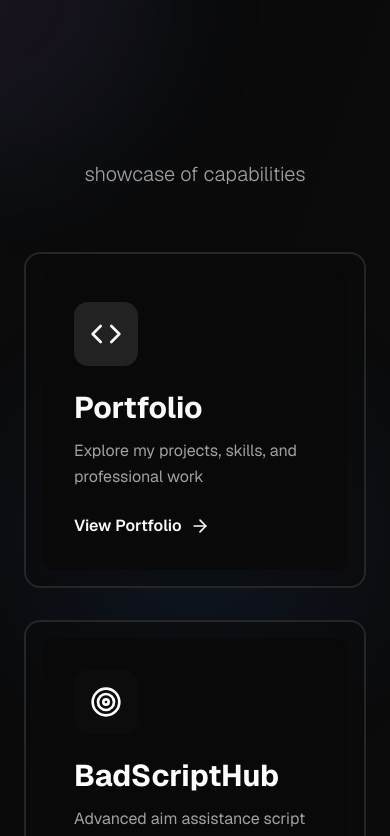
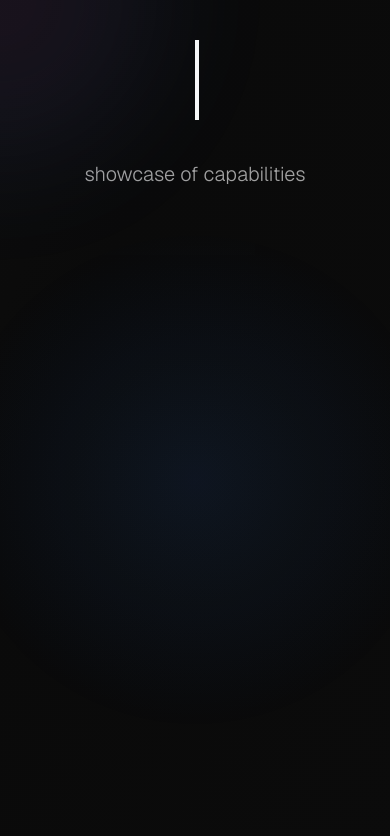
Before and after one commit to froumes/austinxyz.lol, a Next.js app: page / in a window 390 px wide. Shown: the top 836 px of the page. Built offline with nearby package versions, Linux system fonts and the light colour scheme.

Commit message:
Add scroll animations to HomePage and BadScriptHubPage, enhancing user experience with animated elements on scroll. Introduced a reusable ScrollAnimatedElement component for consistent animation behavior across pages.

```diff
--- a/app/badscripthub/page.tsx
+++ b/app/badscripthub/page.tsx
@@ -1,6 +1,7 @@
 "use client"
 
 import { useState, useEffect, useRef, useMemo } from "react"
+import { useScrollAnimation } from "@/hooks/use-scroll-animation"
 import {
   Crosshair,
   Eye,
@@ -220,6 +221,33 @@ export default function BadScriptHubPage() {
   const [copied, setCopied] = useState(false)
 
   const loadstring = 'loadstring(game:HttpGet("https://raw.githubusercontent.com/froumes/austinxyz.lol/main/badscripthub/loader.lua"))()'
+
+  // Scroll animation component
+  function ScrollAnimatedElement({
+    children,
+    delay = 0,
+    className = "scroll-fade-up"
+  }: {
+    children: React.ReactNode
+    delay?: number
+    className?: string
+  }) {
+    const { ref, isVisible } = useScrollAnimation({
+      threshold: 0.1,
+      rootMargin: "0px 0px -50px 0px",
+      triggerOnce: true,
+      delay
+    })
+
+    return (
+      <div
+        ref={ref as React.RefObject<HTMLDivElement>}
+        className={`scroll-animate ${className} ${isVisible ? "visible" : ""}`}
+      >
+        {children}
+      </div>
+    )
+  }
 
   const navItems = [
     { icon: Crosshair, label: "Aim", active: true },
@@ -1342,13 +1370,12 @@ export default function BadScriptHubPage() {
           ].map((feature, i) => {
             const FeatureIcon = feature.icon
             return (
+              <ScrollAnimatedElement key={i} delay={i * 100} className="scroll-scale">
               <div
-                key={i}
-                className="backdrop-blur-sm rounded-xl p-6 transition-all duration-500 hover:scale-105 hover:shadow-xl animate-fade-in-up"
+                className="backdrop-blur-sm rounded-xl p-6 transition-all duration-500 hover:scale-105 hover:shadow-xl"
                 style={{
                   backgroundColor: currentTheme.SurfaceColor.replace("rgb", "rgba").replace(")", ", 0.5)"),
                   border: "1px solid " + currentTheme.BorderColor,
-                  animationDelay: String((i + 6) * 100) + "ms",
                 }}
                 onMouseEnter={(e) => {
                   e.currentTarget.style.borderColor = currentTheme.AccentColor
@@ -1390,16 +1417,18 @@ export default function BadScriptHubPage() {
                   {feature.desc}
                 </p>
               </div>
+              </ScrollAnimatedElement>
             )
           })}
         </div>
 
         {/* Scripts Section */}
+        <ScrollAnimatedElement delay={200} className="scroll-fade-up">
         <div
-          className="max-w-6xl mx-auto mb-16 animate-fade-in-up animation-delay-600"
+          className="max-w-6xl mx-auto mb-16"
         >
           <h2
-            className="text-4xl md:text-5xl font-black mb-12 text-center transition-colors duration-[1000ms] ease-in-out animate-fade-in-up"
+            className="text-4xl md:text-5xl font-black mb-12 text-center transition-colors duration-[1000ms] ease-in-out"
             style={{
               color: currentTheme.TextColor,
               transition: "color 1s cubic-bezier(0.4, 0, 0.2, 1)",
@@ -1455,13 +1484,12 @@ export default function BadScriptHubPage() {
             ].map((script, i) => {
               const IconComponent = script.icon
               return (
+              <ScrollAnimatedElement key={i} delay={i * 50} className="scroll-fade-up">
               <div
-                key={i}
-                className="group relative backdrop-blur-sm rounded-2xl p-6 border-2 transition-all duration-500 hover:scale-[1.02] hover:-translate-y-2 animate-scale-in hover-lift"
+                className="group relative backdrop-blur-sm rounded-2xl p-6 border-2 transition-all duration-500 hover:scale-[1.02] hover:-translate-y-2 hover-lift"
                 style={{
                   backgroundColor: currentTheme.SurfaceColor.replace("rgb", "rgba").replace(")", ", 0.5)"),
                   borderColor: currentTheme.BorderColor,
-                  animationDelay: String((i + 8) * 100) + "ms",
                   transition: "all 0.5s cubic-bezier(0.4, 0, 0.2, 1)",
                 }}
                 onMouseEnter={(e) => {
@@ -1529,17 +1557,20 @@ export default function BadScriptHubPage() {
                   </div>
                 </div>
               </div>
+              </ScrollAnimatedElement>
               )
             })}
           </div>
         </div>
+        </ScrollAnimatedElement>
 
         {/* FAQ Section */}
+        <ScrollAnimatedElement delay={300} className="scroll-fade-up">
         <div
-          className="max-w-4xl mx-auto mb-16 animate-fade-in-up animation-delay-800"
+          className="max-w-4xl mx-auto mb-16"
         >
           <h2
-            className="text-4xl md:text-5xl font-black mb-12 text-center transition-colors duration-[1000ms] ease-in-out animate-fade-in-up"
+            className="text-4xl md:text-5xl font-black mb-12 text-center transition-colors duration-[1000ms] ease-in-out"
             style={{
               color: currentTheme.TextColor,
               transition: "color 1s cubic-bezier(0.4, 0, 0.2, 1)",
@@ -1593,13 +1624,12 @@ export default function BadScriptHubPage() {
             ].map((faq, i) => {
               const isOpen = openFAQ === i
               return (
+                <ScrollAnimatedElement key={i} delay={i * 30} className="scroll-fade-up">
                 <div
-                  key={i}
-                  className="backdrop-blur-sm rounded-xl border-2 overflow-hidden transition-all duration-500 animate-fade-in-scale hover-lift"
+                  className="backdrop-blur-sm rounded-xl border-2 overflow-hidden transition-all duration-500 hover-lift"
                   style={{
                     backgroundColor: currentTheme.SurfaceColor.replace("rgb", "rgba").replace(")", ", 0.5)"),
                     borderColor: currentTheme.BorderColor,
-                    animationDelay: String((i + 14) * 50) + "ms",
                     transition: "all 0.5s cubic-bezier(0.4, 0, 0.2, 1)",
                   }}
                   onMouseEnter={(e) => {
@@ -1662,14 +1692,17 @@ export default function BadScriptHubPage() {
                     </div>
                   </div>
                 </div>
+                </ScrollAnimatedElement>
               )
             })}
           </div>
         </div>
+        </ScrollAnimatedElement>
 
         {/* About Section */}
+        <ScrollAnimatedElement delay={400} className="scroll-fade-up">
         <div
-          className="max-w-4xl mx-auto backdrop-blur-sm rounded-2xl p-8 md:p-12 animate-fade-in-up animation-delay-1000 transition-all duration-[1000ms] ease-in-out"
+          className="max-w-4xl mx-auto backdrop-blur-sm rounded-2xl p-8 md:p-12 transition-all duration-[1000ms] ease-in-out"
           style={{
             backgroundColor: currentTheme.SurfaceColor.replace("rgb", "rgba").replace(")", ", 0.8)"),
             border: "1px solid " + currentTheme.BorderColor,
@@ -1754,6 +1787,7 @@ export default function BadScriptHubPage() {
             </ul>
           </div>
         </div>
+        </ScrollAnimatedElement>
       </div>
     </div>
     </>
--- a/app/globals.css
+++ b/app/globals.css
@@ -290,7 +290,6 @@ body {
 .animation-delay-800 {
   animation-delay: 800ms;
 }
-<<<<<<< HEAD
 
 .animation-delay-1000 {
   animation-delay: 1000ms;
@@ -492,3 +491,114 @@ body {
   transform: scale(1.05);
   transition: transform 0.3s ease;
 }
+
+/* Scroll animations */
+@keyframes scroll-fade-in-up {
+  from {
+    opacity: 0;
+    transform: translateY(40px);
+  }
+  to {
+    opacity: 1;
+    transform: translateY(0);
+  }
+}
+
+@keyframes scroll-fade-in-left {
+  from {
+    opacity: 0;
+    transform: translateX(-40px);
+  }
+  to {
+    opacity: 1;
+    transform: translateX(0);
+  }
+}
+
+@keyframes scroll-fade-in-right {
+  from {
+    opacity: 0;
+    transform: translateX(40px);
+  }
+  to {
+    opacity: 1;
+    transform: translateX(0);
+  }
+}
+
+@keyframes scroll-scale-in {
+  from {
+    opacity: 0;
+    transform: scale(0.9);
+  }
+  to {
+    opacity: 1;
+    transform: scale(1);
+  }
+}
+
+@keyframes scroll-slide-up {
+  from {
+    opacity: 0;
+    transform: translateY(60px);
+  }
+  to {
+    opacity: 1;
+    transform: translateY(0);
+  }
+}
+
+.scroll-animate {
+  opacity: 0;
+  transition: opacity 0.6s cubic-bezier(0.4, 0, 0.2, 1),
+    transform 0.6s cubic-bezier(0.4, 0, 0.2, 1);
+}
+
+.scroll-animate.visible {
+  opacity: 1;
+}
+
+.scroll-fade-up {
+  transform: translateY(40px);
+}
+
+.scroll-fade-up.visible {
+  transform: translateY(0);
+  animation: scroll-fade-in-up 0.8s cubic-bezier(0.4, 0, 0.2, 1) forwards;
+}
+
+.scroll-fade-left {
+  transform: translateX(-40px);
+}
+
+.scroll-fade-left.visible {
+  transform: translateX(0);
+  animation: scroll-fade-in-left 0.8s cubic-bezier(0.4, 0, 0.2, 1) forwards;
+}
+
+.scroll-fade-right {
+  transform: translateX(40px);
+}
+
+.scroll-fade-right.visible {
+  transform: translateX(0);
+  animation: scroll-fade-in-right 0.8s cubic-bezier(0.4, 0, 0.2, 1) forwards;
+}
+
+.scroll-scale {
+  transform: scale(0.9);
+}
+
+.scroll-scale.visible {
+  transform: scale(1);
+  animation: scroll-scale-in 0.8s cubic-bezier(0.4, 0, 0.2, 1) forwards;
+}
+
+.scroll-slide-up {
+  transform: translateY(60px);
+}
+
+.scroll-slide-up.visible {
+  transform: translateY(0);
+  animation: scroll-slide-up 0.8s cubic-bezier(0.4, 0, 0.2, 1) forwards;
+}
--- a/app/page.tsx
+++ b/app/page.tsx
@@ -3,6 +3,7 @@
 import { useState, useEffect, useRef } from "react"
 import { ArrowRight, Code, Target } from "lucide-react"
 import Link from "next/link"
+import { useScrollAnimation } from "@/hooks/use-scroll-animation"
 
 interface Theme {
   BackgroundColor: string
@@ -22,6 +23,33 @@ export default function HomePage() {
   const [isTransitioning, setIsTransitioning] = useState(false)
   const bgLayerRef = useRef<HTMLDivElement>(null)
   const fullText = "austinxyz.lol"
+
+  // Scroll animation component
+  function ScrollAnimatedElement({
+    children,
+    delay = 0,
+    className = "scroll-fade-up"
+  }: {
+    children: React.ReactNode
+    delay?: number
+    className?: string
+  }) {
+    const { ref, isVisible } = useScrollAnimation({
+      threshold: 0.1,
+      rootMargin: "0px 0px -50px 0px",
+      triggerOnce: true,
+      delay
+    })
+
+    return (
+      <div
+        ref={ref as React.RefObject<HTMLDivElement>}
+        className={`scroll-animate ${className} ${isVisible ? "visible" : ""}`}
+      >
+        {children}
+      </div>
+    )
+  }
 
   // Default landing theme colors
   const defaultTheme: Theme = {
@@ -177,11 +205,12 @@ export default function HomePage() {
         </div>
 
         <div className="grid md:grid-cols-2 gap-8 max-w-4xl mx-auto">
+          <ScrollAnimatedElement delay={400}>
             <Link
               href="/portfolio"
               onMouseEnter={() => setHoveredOption("portfolio")}
               onMouseLeave={() => setHoveredOption(null)}
-            className="group relative bg-card/50 backdrop-blur-sm border-2 border-border rounded-2xl p-12 transition-all duration-500 hover:scale-[1.02] hover:-translate-y-2 animate-fade-in-up animation-delay-400 perspective-1000"
+              className="group relative bg-card/50 backdrop-blur-sm border-2 border-border rounded-2xl p-12 transition-all duration-500 hover:scale-[1.02] hover:-translate-y-2 perspective-1000"
             style={{
               transform: hoveredOption === "portfolio" ? "rotateX(2deg) rotateY(-2deg)" : "rotateX(0) rotateY(0)",
               transformStyle: "preserve-3d",
@@ -219,12 +248,14 @@ export default function HomePage() {
               </div>
             </div>
           </Link>
+          </ScrollAnimatedElement>
 
+          <ScrollAnimatedElement delay={600}>
             <Link
               href="/badscripthub"
               onMouseEnter={() => setHoveredOption("badscripthub")}
               onMouseLeave={() => setHoveredOption(null)}
-            className="group relative bg-card/50 backdrop-blur-sm border-2 border-border rounded-2xl p-12 transition-all duration-500 hover:scale-[1.02] hover:-translate-y-2 animate-fade-in-up animation-delay-600 perspective-1000"
+              className="group relative bg-card/50 backdrop-blur-sm border-2 border-border rounded-2xl p-12 transition-all duration-500 hover:scale-[1.02] hover:-translate-y-2 perspective-1000"
             style={{
               transform: hoveredOption === "badscripthub" ? "rotateX(2deg) rotateY(2deg)" : "rotateX(0) rotateY(0)",
               transformStyle: "preserve-3d",
@@ -268,11 +299,14 @@ export default function HomePage() {
               </div>
             </div>
           </Link>
+          </ScrollAnimatedElement>
         </div>
 
-        <div className="text-center mt-16 animate-fade-in-up animation-delay-1000">
+        <ScrollAnimatedElement delay={1000}>
+          <div className="text-center mt-16">
             <p className="text-muted-foreground text-sm">Choose your path and discover what I can do</p>
           </div>
+        </ScrollAnimatedElement>
       </div>
       </div>
     </>
--- /dev/null
+++ b/hooks/use-scroll-animation.ts
@@ -0,0 +1,67 @@
+"use client"
+
+import { useEffect, useRef, useState } from "react"
+
+interface UseScrollAnimationOptions {
+  threshold?: number
+  rootMargin?: string
+  triggerOnce?: boolean
+  delay?: number
+}
+
+export function useScrollAnimation(options: UseScrollAnimationOptions = {}) {
+  const {
+    threshold = 0.1,
+    rootMargin = "0px",
+    triggerOnce = true,
+    delay = 0,
+  } = options
+
+  const [isVisible, setIsVisible] = useState(false)
+  const [hasAnimated, setHasAnimated] = useState(false)
+  const elementRef = useRef<HTMLElement>(null)
+
+  useEffect(() => {
+    const element = elementRef.current
+    if (!element) return
+
+    const observer = new IntersectionObserver(
+      (entries) => {
+        entries.forEach((entry) => {
+          if (entry.isIntersecting) {
+            if (delay > 0) {
+              setTimeout(() => {
+                setIsVisible(true)
+                if (triggerOnce) {
+                  setHasAnimated(true)
+                }
+              }, delay)
+            } else {
+              setIsVisible(true)
+              if (triggerOnce) {
+                setHasAnimated(true)
+              }
+            }
+          } else if (!triggerOnce) {
+            setIsVisible(false)
+          }
+        })
+      },
+      {
+        threshold,
+        rootMargin,
+      }
+    )
+
+    observer.observe(element)
+
+    return () => {
+      observer.disconnect()
+    }
+  }, [threshold, rootMargin, triggerOnce, delay])
+
+  return {
+    ref: elementRef,
+    isVisible: triggerOnce ? (hasAnimated || isVisible) : isVisible,
+  }
+}
```
Lines whose indentation alone changed are shown as unchanged.
